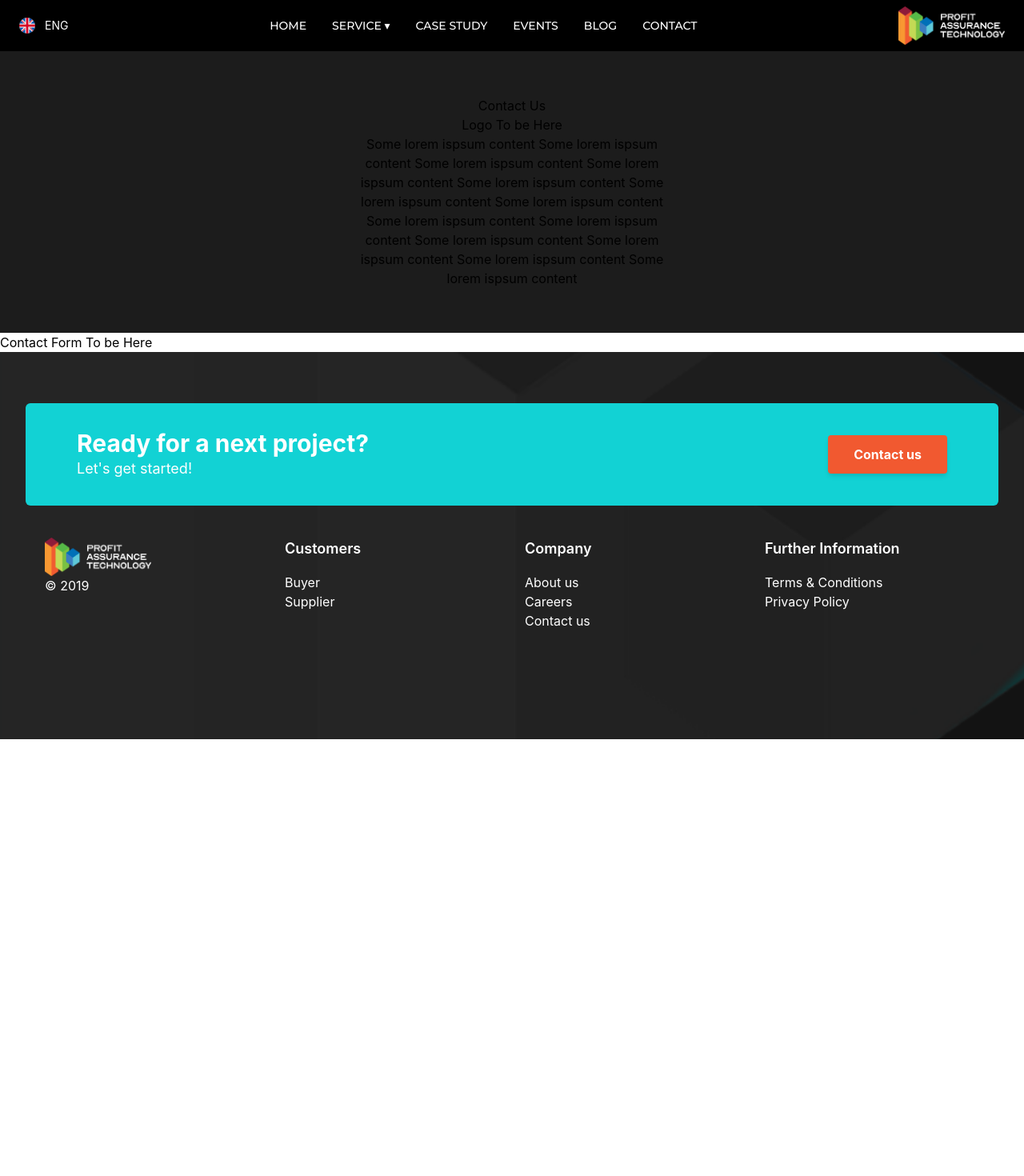
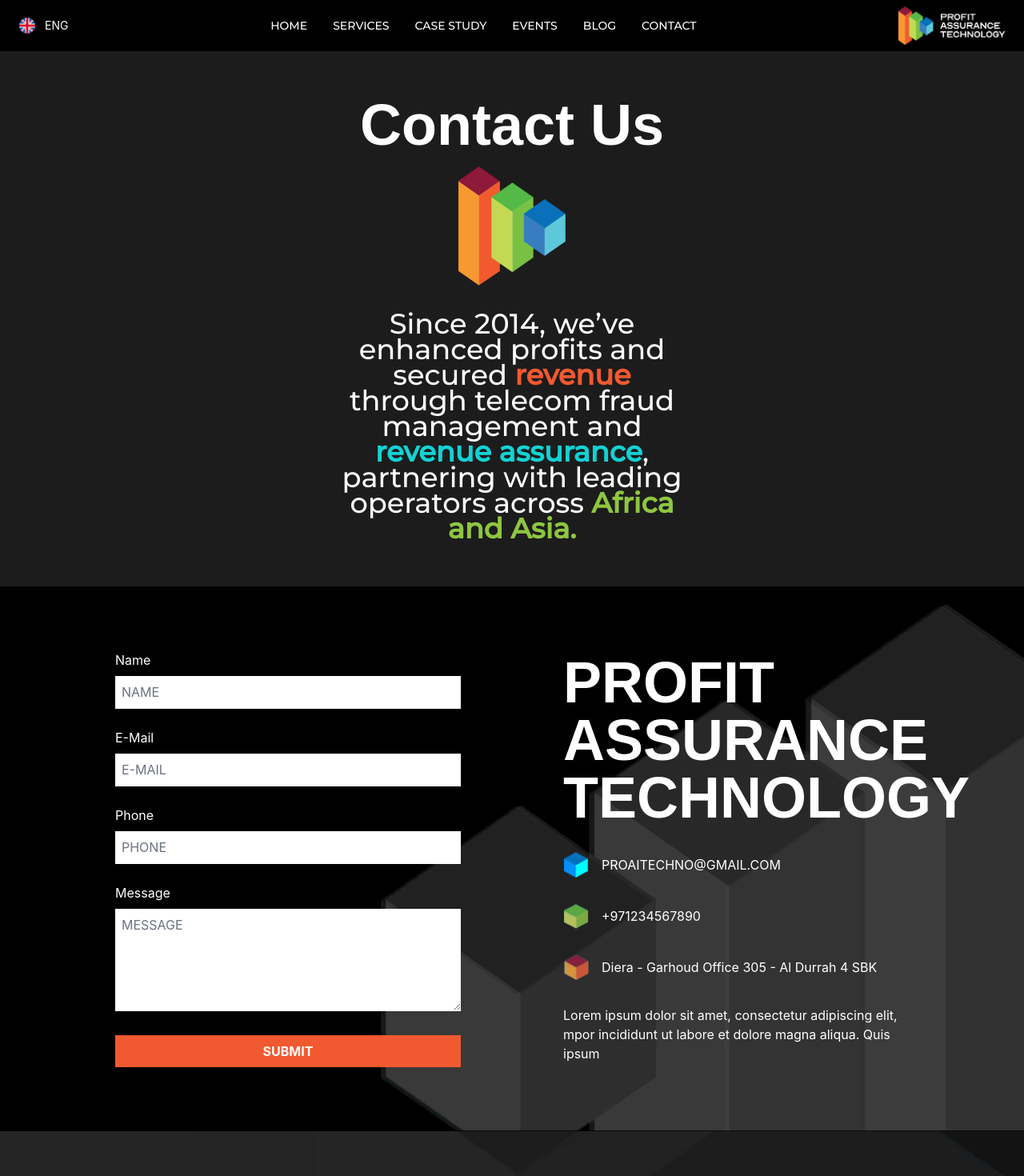
Before and after one commit to muhammedyasirm/temp-prof-assurance, a React (Create React App) app: page /contact in a window 1280 px wide. Shown: the top 1470 px of the page at 80% size. Before the commit the page ends 924 px from the top, so only its background shows below. Built offline with nearby package versions, Linux system fonts and the light colour scheme.

Commit message:
Change contact page ui
=> Add high quality logo on the banner
=> Fix card sizes for service
=> Fix conference section button position
=> Change Quote icon similar to the design (need to check)
=> Change Service to Services

```diff
--- a/src/components/Banner/banner.jsx
+++ b/src/components/Banner/banner.jsx
@@ -2,7 +2,7 @@
 
 const Banner = () => {
   return (
-    <div className="relative flex items-center min-h-screen xl-down:min-h-[70vh] justify-between text-white ">
+    <div className="relative flex min-h-screen xl-down:min-h-[70vh] justify-between text-white ">
       {/* Video Background */}
       <video
         className="absolute w-full h-full object-cover z-0"
@@ -13,19 +13,24 @@
       ></video>
 
         <img
-          src="/banner-logo2.png"
+          src="/headerLogo.png"
           alt="Banner Logo"
-          className="w-[30%] lg-down:w-[40%] object-fill z-10 xl-down:hidden"
+          className="w-[35%] object-contain z-10 xl-down:hidden object-bottom"
         />
 
-      {/* Right Side: Text and Content */}
-      <div className=" p-10 md-down:p-5 flex flex-col w-[40%] xl-down:w-full text-left justify-center z-10">
-        <h1 className="text-[4.5rem] leading-[4.5rem] md-down:text-[2.5rem] font-bold font-barlow">Profit Assurance</h1>
-        <p className="mt-4 text-[2.2rem] md-down:text-[1.6rem] leading-8 font-montserrat">
+      <div className=" pr-16 md-down:p-5 flex flex-col w-[40%] xl-down:w-full text-left justify-center z-10">
+        <h1 className="text-[2.4rem] leading-[2.3rem] md:text-[2.5rem] md:leading-[2.5rem] xl:text-[4.5rem] xl:leading-[4.5rem] 2xl:text-[5.5rem] 2xl:leading-[5.5rem] font-bold font-barlow">
+          Profit Assurance
+        </h1>
+        <p className="mt-4 text-[2.2rem] md-down:text-[1.4rem] leading-8 font-montserrat">
           Since 2014, we’ve enhanced profits and secured{" "}
-          <span className="text-primary-orange font-bold">revenue</span> through telecom fraud management and
-          <span className="text-primary-blue font-bold"> {" "}revenue assurance</span>
-          , partnering with leading operators across {" "}
+          <span className="text-primary-orange font-bold">revenue</span> through
+          telecom fraud management and
+          <span className="text-primary-blue font-bold">
+            {" "}
+            revenue assurance
+          </span>
+          , partnering with leading operators across{" "}
           <span className="text-primary-green font-bold">Africa and Asia.</span>
         </p>
       </div>
--- a/src/components/ConferenceSection/conferenceSection.jsx
+++ b/src/components/ConferenceSection/conferenceSection.jsx
@@ -20,7 +20,7 @@
           incididunt ut labore et dolore magna aliqua. Quis ipsum suspendisse ultrices gravida.
           Risus commodo viverra maecenas accumsan lacus vel facilisis.
         </p>
-        <div className='flex justify-end lg-down:justify-start'>
+        <div className='flex justify-end lg-down:justify-start mr-8'>
           <button className="bg-primary-orange text-white px-6 py-3 text-lg rounded hover:bg-opacity-80 transition duration-300">
           Read More
         </button>
--- a/src/components/ContactBanner/conatctBanner.jsx
+++ b/src/components/ContactBanner/conatctBanner.jsx
@@ -4,12 +4,28 @@
   return (
     <>
       <div className="w-full flex justify-center bg-[#1C1C1C]">
-        <div className="max-w-[30%] text-center py-14">
-            <h2>Contact Us</h2>
-            <div>Logo To be Here</div>
-            <p>
-                Some lorem ispsum content Some lorem ispsum content Some lorem ispsum content Some lorem ispsum content Some lorem ispsum content Some lorem ispsum content Some lorem ispsum content Some lorem ispsum content Some lorem ispsum content Some lorem ispsum content Some lorem ispsum content Some lorem ispsum content Some lorem ispsum content
-            </p>
+        <div className="max-w-[35%] md-down:max-w-[100%] text-center flex flex-col items-center py-14">
+          <h2 className="text-white text-[4.5rem] leading-[4.5rem] md-down:text-[2.5rem] font-bold font-barlow">
+            Contact Us
+          </h2>
+          <img
+          src="/banner-logo2.png"
+          alt="Banner Logo"
+          className="w-[30%] py-4 flex justify-center lg-down:w-[40%] object-fill z-10"
+        />
+          <p className="mt-4 text-[2.2rem] md-down:text-[1.6rem] leading-8 font-montserrat text-white">
+            Since 2014, we’ve enhanced profits and secured{" "}
+            <span className="text-primary-orange font-bold">revenue</span>{" "}
+            through telecom fraud management and
+            <span className="text-primary-blue font-bold">
+              {" "}
+              revenue assurance
+            </span>
+            , partnering with leading operators across{" "}
+            <span className="text-primary-green font-bold">
+              Africa and Asia.
+            </span>
+          </p>
         </div>
       </div>
     </>
--- a/src/components/ContactForm/contactForm.jsx
+++ b/src/components/ContactForm/contactForm.jsx
@@ -3,7 +3,76 @@
 const ContactForm = () => {
   return (
     <>
-      Contact Form To be Here
+      <div
+      className="relative w-full bg-black py-10 px-20 md-down:px-0 flex flex-col md:flex-row"
+      style={{
+        backgroundImage: `url('/analytics-bg.png')`,
+        backgroundPosition: 'right',
+        backgroundRepeat: 'no-repeat',
+        backgroundSize: 'auto 100%',
+      }}
+    >
+      <div className="md:w-1/2 px-8 md:px-16 py-10">
+        <form className="space-y-6">
+          <div>
+            <label className="block text-white mb-2">Name</label>
+            <input
+              type="text"
+              placeholder="NAME"
+              className="w-full p-2 bg-white border-b border-white text-black placeholder-gray-500"
+            />
+          </div>
+          <div>
+            <label className="block text-white mb-2">E-Mail</label>
+            <input
+              type="email"
+              placeholder="E-MAIL"
+              className="w-full p-2 bg-white border-b border-white text-black placeholder-gray-500"
+            />
+          </div>
+          <div>
+            <label className="block text-white mb-2">Phone</label>
+            <input
+              type="tel"
+              placeholder="PHONE"
+              className="w-full p-2 bg-white border-b border-white text-black placeholder-gray-500"
+            />
+          </div>
+          <div>
+            <label className="block text-white mb-2">Message</label>
+            <textarea
+              placeholder="MESSAGE"
+              className="w-full p-2 bg-white border-b border-white text-black placeholder-gray-500 h-32"
+            ></textarea>
+          </div>
+          <button
+            type="submit"
+            className="w-full py-2 bg-primary-orange text-white font-bold hover:bg-orange-600"
+          >
+            SUBMIT
+          </button>
+        </form>
+      </div>
+
+      <div className="md:w-1/2 px-8 md:px-16 py-10 text-white space-y-8 flex flex-col justify-center">
+        <h2 className="text-white text-[4.5rem] leading-[4.5rem] md-down:leading-[3rem] md-down:text-[2.5rem] font-bold font-barlow">PROFIT ASSURANCE TECHNOLOGY</h2>
+        <div className="flex items-center space-x-4">
+          <img src="/blue-cube.png" alt="Email Icon" className="w-8 h-8" />
+          <span>PROAITECHNO@GMAIL.COM</span>
+        </div>
+        <div className="flex items-center space-x-4">
+          <img src="/green-cube.png" alt="Phone Icon" className="w-8 h-8" />
+          <span>+971234567890</span>
+        </div>
+        <div className="flex items-center space-x-4">
+          <img src="/orange-cube.png" alt="Location Icon" className="w-8 h-8" />
+          <span>Diera - Garhoud Office 305 - Al Durrah 4 SBK</span>
+        </div>
+        <p className="mt-10">
+          Lorem ipsum dolor sit amet, consectetur adipiscing elit, mpor incididunt ut labore et dolore magna aliqua. Quis ipsum
+        </p>
+      </div>
+    </div>
     </>
   );
 };
--- a/src/components/Header/headerTop.jsx
+++ b/src/components/Header/headerTop.jsx
@@ -5,7 +5,7 @@
 const Header = () => {
   const navItems = [
     { name: "HOME", to: "/" },
-    { name: "SERVICE", to: "/service" },
+    { name: "SERVICES", to: "/service" },
     { name: "CASE STUDY", to: "/case-study" },
     { name: "EVENTS", to: "/events" },
     { name: "BLOG", to: "/blog" },
--- a/src/components/ServiceCard/serviceCard.jsx
+++ b/src/components/ServiceCard/serviceCard.jsx
@@ -5,19 +5,19 @@
     {
       title: 'Advanced Analysis',
       description: 'Growth, Focus & Analysis',
-      icon: '/orange-cube.png', // Use the orange cube image
+      icon: '/orange-cube.png',
       borderColor: 'hover:border-primary-orange',
     },
     {
       title: 'Corporate Finance',
       description: 'Strategy is the Foundation',
-      icon: '/green-cube.png', // Use the green cube image
+      icon: '/green-cube.png',
       borderColor: 'hover:border-primary-green',
     },
     {
-      title: 'Business Consultation',
+      title: 'Strategic Advisory',
       description: 'Professional Skilled Team',
-      icon: '/blue-cube.png', // Use the blue cube image
+      icon: '/blue-cube.png',
       borderColor: 'hover:border-primary-blue',
     },
   ];
@@ -28,7 +28,7 @@
         {cards.map((card, index) => (
           <div
             key={index}
-            className={`sm-down:w-full border-2 border-[#C1C1C1] ${card.borderColor} p-4 xl-down:p-2 flex justify-center gap-5 cursor-pointer bg-[#1C1C1C] hover:shadow-lg transform hover:scale-105 transition duration-300 ease-in-out`}
+            className={`sm-down:w-full min-w-[25%] border-2 border-[#C1C1C1] ${card.borderColor} p-2 flex justify-center gap-5 cursor-pointer bg-[#1C1C1C] hover:shadow-lg transform hover:scale-105 transition duration-300 ease-in-out`}
           >
             <div className="flex items-center justify-center">
               <img src={card.icon} alt={card.title} className="w-12 h-12" />
--- a/src/components/TestimonialSection/testimonialSection.jsx
+++ b/src/components/TestimonialSection/testimonialSection.jsx
@@ -1,4 +1,5 @@
 import React from 'react';
+import { Quotes } from '@carbon/icons-react';
 
 const TestimonialsSection = () => {
   const testimonials = [
@@ -54,7 +55,9 @@
               key={index}
               className="bg-[#1F1F1F] bg-opacity-60 p-6 lg-down:p-3 rounded-lg shadow-lg text-center"
             >
-              <div className="text-center text-primary-orange text-4xl font-bold">“</div>
+              <div className="flex justify-center text-primary-orange text-4xl font-bold">
+                <Quotes size={22}/>
+              </div>
               <p className="text-[1.2rem] lg-down:text-base mb-6 font-montserrat">
                 {testimonial.quote}
               </p>
```
Also changed, not shown: src/components/AnalyticsCard/analyticsCardSection.jsx (+7 -9 lines), public/headerLogo.png (added).
